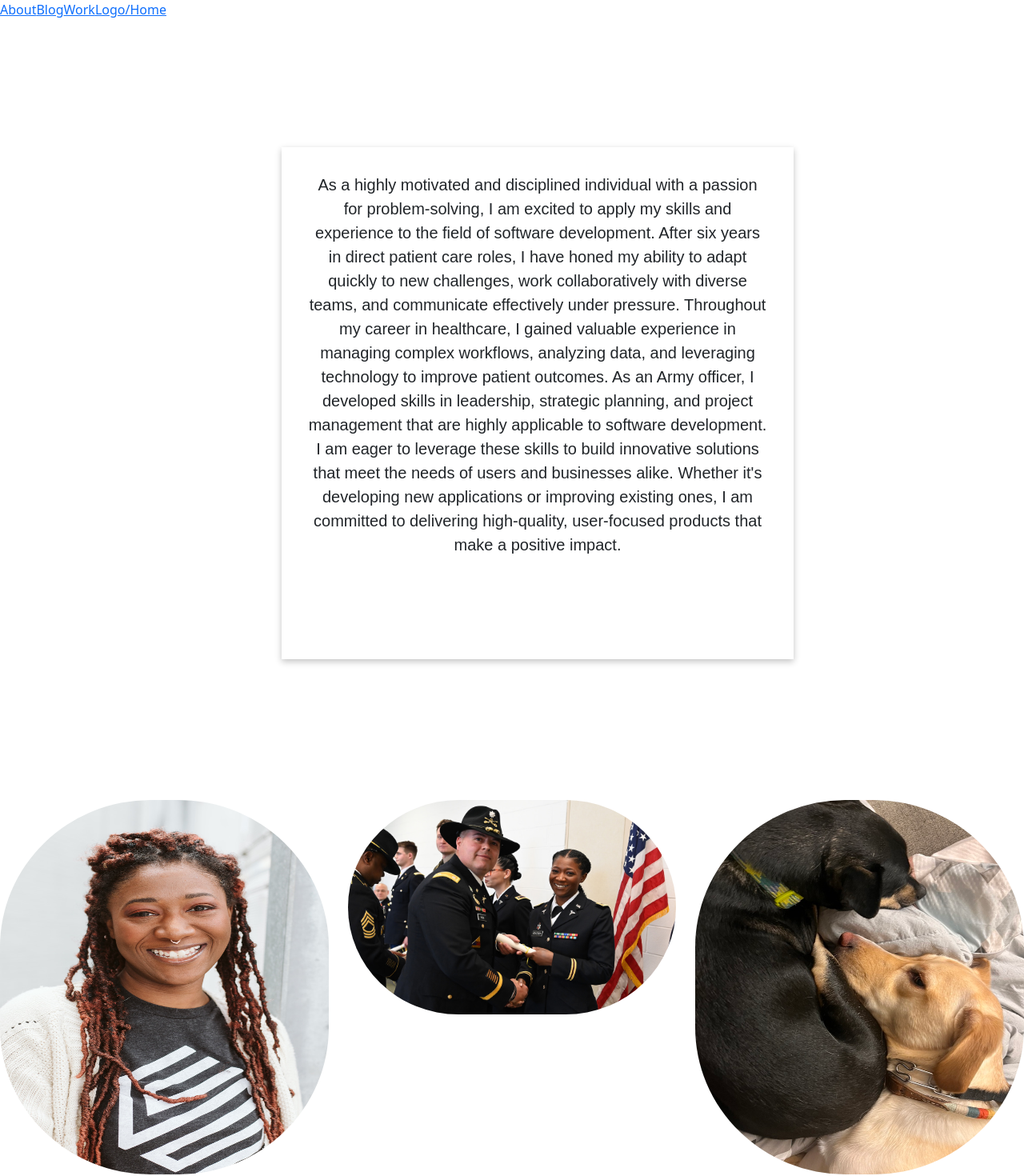
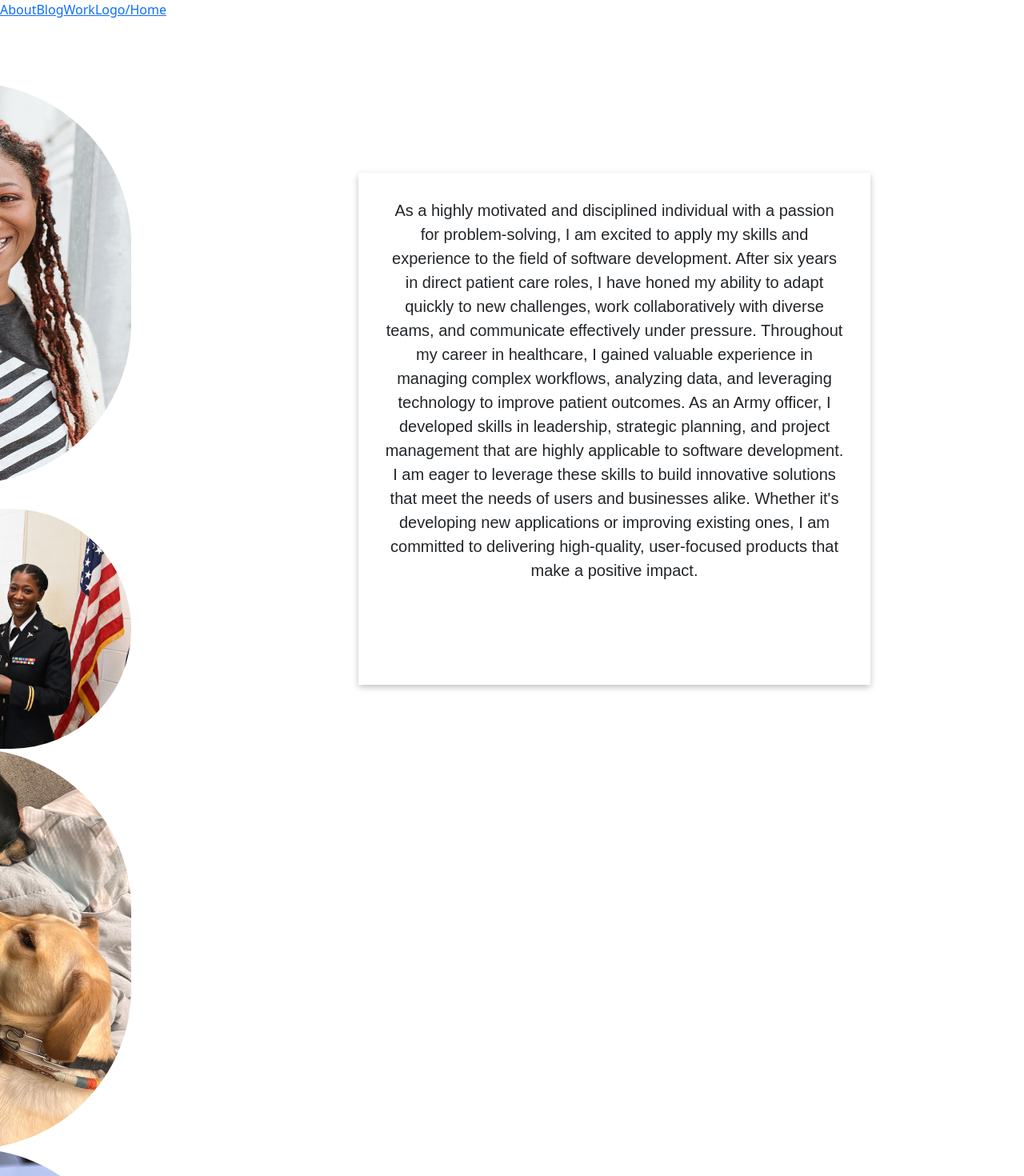
Before and after one commit to aogles/portfolio-webpage, a React (Create React App) app in the folder frontend/static/: page /about in a window 1280 px wide. Shown: the top 1470 px of the page at 80% size. Built offline with nearby package versions, Linux system fonts and the light colour scheme.

Commit message:
add photos and flexbox to about me page

```diff
--- a/frontend/static/src/CssFiles/About.css
+++ b/frontend/static/src/CssFiles/About.css
@@ -5,8 +5,24 @@
 }
 
 .aboutMe {
-  align-items: center;
-  align-content: center;
+  display: flex;
+  align-content: flex-start;
+  margin: 2rem;
+  position: relative;
+  float: right;
+}
+#about-images {
+  display: flex;
+  align-items: flex-end;
+  left: 100px;
+  top: 5rem;
+  flex-direction: column;
+
+  position: relative;
+}
+
+.headshot {
+  margin-bottom: 2rem;
 }
 
 .fadein-text {
--- a/frontend/static/src/components/About.js
+++ b/frontend/static/src/components/About.js
@@ -10,7 +10,7 @@ function About() {
   const [open, setOpen] = useState(false);
 
   return (
-    <div className="aboutMe">
+    <div className="aboutMeContainer">
       <Header />
       <div className="gradient"></div>
       <article className="aboutMe">
@@ -31,24 +31,24 @@ function About() {
           high-quality, user-focused products that make a positive impact.
         </div>
       </article>
-      <div className="row">
+      <div id="about-images">
         <img
-          className="headshot column"
+          className="headshot "
           src={require("../Images/headshot.jpeg")}
           style={{ width: 400, height: 500, borderRadius: 400 / 2 }}
         ></img>
         <img
-          className="army column"
+          className="army "
           src={require("../Images/army.jpeg")}
           style={{ width: 400, height: 300, borderRadius: 400 / 2 }}
         ></img>
         <img
-          className="dogs column"
+          className="dogs "
           src={require("../Images/dogs.jpeg")}
           style={{ width: 400, height: 500, borderRadius: 400 / 2 }}
         ></img>
         <img
-          className="crawfish column"
+          className="crawfish "
           src={require("../Images/crawfish.jpeg")}
           style={{ width: 400, height: 500, borderRadius: 400 / 2 }}
         ></img>
```
